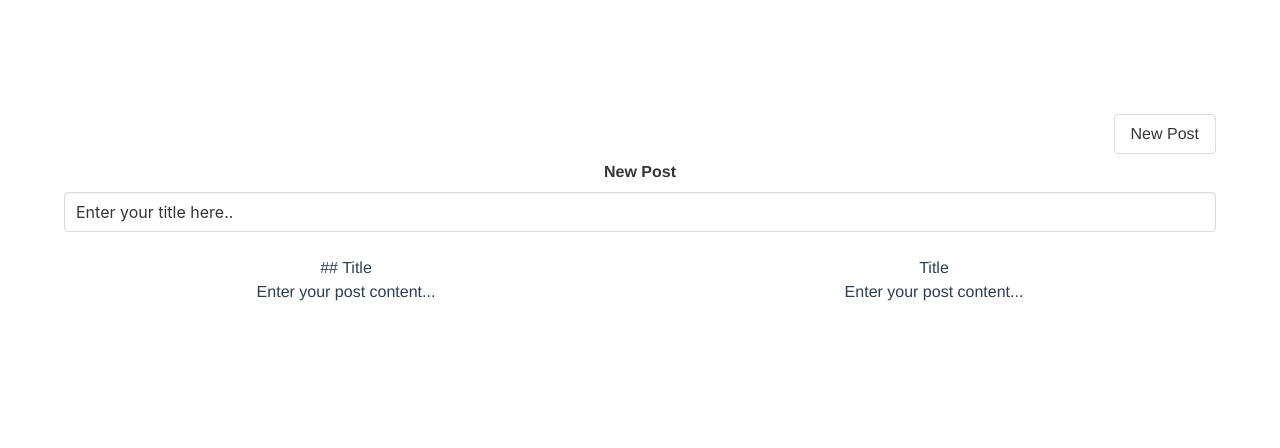
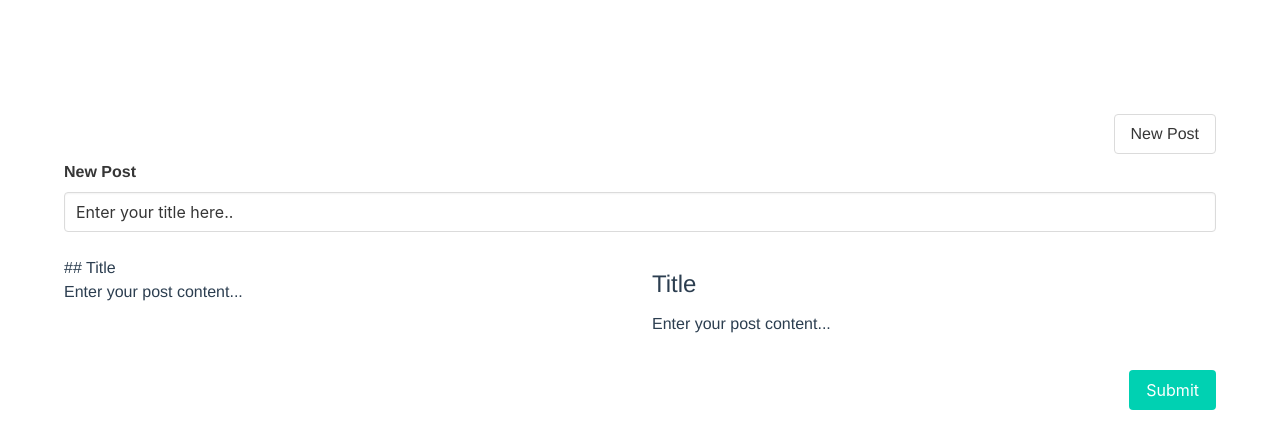
Before and after one commit to SangilYun/markdown-renderer, a Vue app: page /posts/new in a window 1280 px wide. Shown: the top 448 px of the page. Built offline with nearby package versions, Linux system fonts and the light colour scheme.

Commit message:
add rough createPost function

```diff
--- a/public/index.html
+++ b/public/index.html
@@ -7,6 +7,27 @@
   <link rel="icon" href="<%= BASE_URL %>favicon.ico">
   <link rel="stylesheet" href="https://cdn.jsdelivr.net/npm/bulma@0.9.2/css/bulma.min.css">
   <title><%= htmlWebpackPlugin.options.title %></title>
+
+  <style>
+      ul {
+          list-style: revert;
+          list-style-position: inside;
+      }
+
+      h1, h2, h3, h4, h5, h6 {
+          font-size: revert;
+          margin: 10px 0 !important;
+      }
+
+      pre {
+          margin: 10px 0 !important;
+      }
+
+      p {
+          margin: 10px 0;
+      }
+  </style>
+
 </head>
 <body>
 <noscript>
--- a/src/App.vue
+++ b/src/App.vue
@@ -22,7 +22,6 @@ export default defineComponent({
   font-family: Avenir, Helvetica, Arial, sans-serif;
   -webkit-font-smoothing: antialiased;
   -moz-osx-font-smoothing: grayscale;
-  text-align: center;
   color: #2c3e50;
   margin-top: 60px;
 }
--- a/src/components/NewPost.vue
+++ b/src/components/NewPost.vue
@@ -1,12 +1,17 @@
 <template>
-  <post-writer :post="newPost"/>
+  <post-writer
+    :post="newPost"
+    @save="save"
+  />
 </template>
 
 <script lang="ts">
-import PostWriter from '../components/PostWriter'
-import { Post } from "@/mocks";
+import PostWriter from "../components/PostWriter.vue"
+import { Post } from "../mocks";
 import { defineComponent } from "vue";
 import moment from "moment";
+import { useStore } from "../store";
+import { useRouter } from "vue-router";
 
 export default defineComponent({
   name: 'NewPost',
@@ -15,11 +20,20 @@ export default defineComponent({
     const newPost: Post = {
       id: '-1',
       title: 'Enter your title here..',
-      created: moment()
+      created: moment().subtract(1, 'second'),
+    }
+
+    const store = useStore()
+    const router = useRouter()
+
+    const save = async (post: Post) => {
+      await store.createPost(post)
+      router.push('/')
     }
 
     return {
-      newPost
+      newPost,
+      save
     }
   }
 })
--- a/src/components/PostWriter.vue
+++ b/src/components/PostWriter.vue
@@ -3,25 +3,49 @@
     <div class="column">
       <div class="field">
         <div class="label">New Post</div>
-        <input type="text" class="input" v-model="title">
+        <input
+          type="text"
+          class="input"
+          v-model="title"
+          data-testid="title"
+        >
       </div>
     </div>
   </div>
 
   <div class="columns">
     <div class="column">
-      <div contenteditable ref="contentEditable" @input="handleInput"/>
+      <div
+        contenteditable
+        ref="contentEditable"
+        @input="handleInput"
+        data-testid="content"
+      />
     </div>
     <div class="column">
       <div v-html="html" />
     </div>
   </div>
+
+  <div class="columns">
+    <div class="column">
+      <button
+        @click="save"
+        class="button is-primary is-pulled-right"
+        data-testid="submit"
+      >
+        Submit
+      </button>
+    </div>
+  </div>
 </template>
 
 <script lang="ts">
-import { defineComponent, onMounted, PropType, ref, watchEffect } from "vue";
+import { defineComponent, onMounted, PropType, ref, watch, watchEffect } from "vue";
 import { Post } from "@/mocks";
 import { parse } from "marked";
+import highlight from "highlight.js";
+import { debounce } from "lodash";
 
 export default defineComponent({
   name: 'PostWriter',
@@ -31,52 +55,72 @@ export default defineComponent({
       required: true
     }
   },
-  setup(props) {
+  emits: {
+    save: (post: Post) => {
+      return true
+    }
+  },
+  setup(props, ctx) {
     const title = ref(props.post.title)
     const content = ref('## Title\nEnter your post content...')
     const html = ref('')
 
-    watchEffect(() => {
+    const parseHtml = (str: string) => {
       html.value = parse(content.value, {
         gfm: true,
-        breaks: true
+        breaks: true,
+        highlight: (code: string) => {
+          return highlight.highlightAuto(code).value
+        }
       })
-    })
+    }
 
-    // This watch function does the same thing as the watchEffect above.
-    // watch(content, (newContent) => {
-    //   html.value = parse(newContent)
-    // }, {
-    //   immediate: true
-    // })
+    watch(content, debounce((newVal) => {
+      parseHtml(newVal)
+    }, 250), { immediate: true })
 
     const contentEditable = ref<HTMLDivElement | null>(null)
 
     const handleInput = () => {
-      if(!contentEditable.value){
+      if (!contentEditable.value) {
         throw Error('This should never happen')
       }
       content.value = contentEditable.value.innerText || ''
     }
 
     onMounted(() => {
-      if(!contentEditable.value){
+      if (!contentEditable.value) {
         throw Error('This should never happen')
       }
-     contentEditable.value.innerText = content.value
+      contentEditable.value.innerText = content.value
     })
 
+    const save = () => {
+      const newPost: Post = {
+        ...props.post,
+        title: title.value,
+        html: html.value,
+        markdown: content.value
+      }
+
+      ctx.emit('save', newPost)
+    }
+
     return {
-      html,
-      title,
       content,
       contentEditable,
-      handleInput
+      handleInput,
+      html,
+      save,
+      title,
     }
   }
 })
 </script>
 
 <style scoped>
+.column {
+  overflow-y: scroll;
+}
 
 </style>
--- a/src/main.ts
+++ b/src/main.ts
@@ -1,9 +1,10 @@
 import { createApp } from 'vue'
 import App from './App.vue'
 import axios from "axios";
-import { thisMonth, thisWeek, today } from "@/mocks";
+import { Post, thisMonth, thisWeek, today } from "@/mocks";
 import { router } from './router';
-
+import 'highlight.js/styles/atom-one-dark.css'
+import { random } from "lodash";
 
 function delay(){
   return new Promise(res => {
@@ -20,6 +21,18 @@ axios.get = async (url: string) => {
     })
   }
 }
+
+//@ts-ignore
+axios.post = async (url: string, post: Post) => {
+  if(url === '/posts'){
+    const id = random(100,10000)
+    await delay()
+    return Promise.resolve({
+      data: { ...post, id}
+    })
+  }
+}
+
 const app = createApp(App)
 app.use(router)
 app.mount('#app')
--- a/src/mocks.ts
+++ b/src/mocks.ts
@@ -3,7 +3,9 @@ import moment from "moment";
 export interface Post {
     id: string,
     title: string,
-    created: moment.Moment
+    created: moment.Moment,
+    html?: string,
+    markdown?: string
 }
 
 export const today: Post = {
--- a/src/store.ts
+++ b/src/store.ts
@@ -21,6 +21,13 @@ class Store {
 
   getState() {
     return readonly(this.state)
+  }
+
+  async createPost(post: Post) {
+    const response = await axios.post<Post>('/posts', post)
+    this.state.posts.all.set(post.id, response.data)
+    this.state.posts.ids.push(post.id)
+    console.log('response', response)
   }
 
   async fetchPosts() {
```
Also changed, not shown: 1 other file (tests, documents, lock files or other folders). Lines whose indentation alone changed are shown as unchanged.
